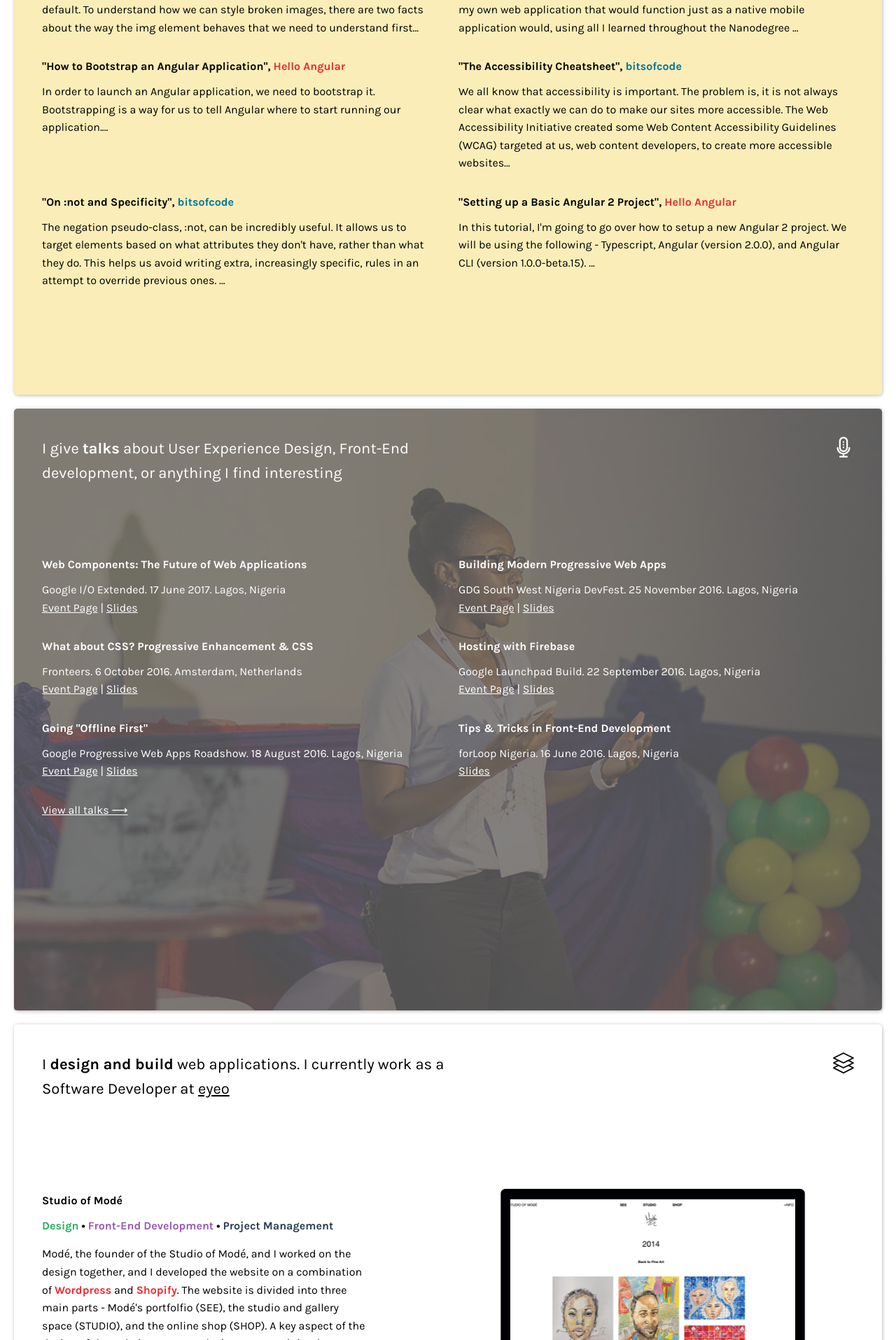
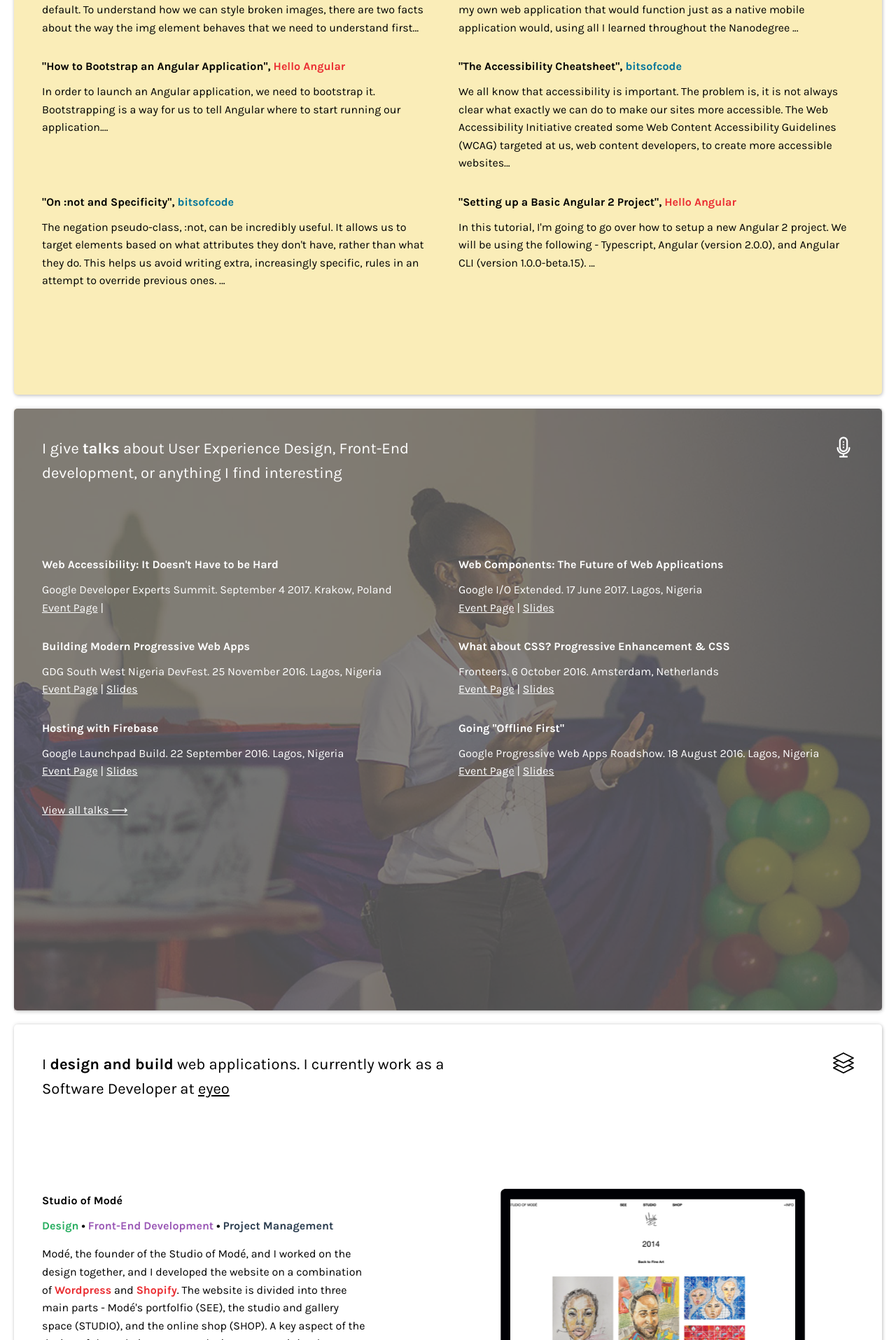
Before and after one commit to ireade/ireaderinokun.com, a Jekyll site: the page built from index.html, in a window 1280 px wide. Shown: the part 1196-3111 px from the top of the page at 70% size. Built offline with Jekyll 4.4.1, drawn with Linux system fonts in a browser that asks for light colours.

Commit message:
Update speaking

```diff
--- a/_css/_type.scss
+++ b/_css/_type.scss
@@ -6,6 +6,7 @@ body {
   font-size: 1.4rem;
   line-height: 1.6;
   font-family: $sans-serif;
+  font-display: swap;
 
   @media screen and (min-width: $screen-med) {
     font-size: 1.6rem;
--- a/_data/speaking.yml
+++ b/_data/speaking.yml
@@ -1,4 +1,12 @@
+
 featured_talks:
+- {
+  title: "Web Accessibility: It Doesn't Have to be Hard",
+  conference: 'Google Developer Experts Summit',
+  location: 'Krakow, Poland',
+  date: 'September 4 2017',
+  event_page_url: 'https://events.withgoogle.com/experts-summit-2017'
+}
 - {
     title: 'Web Components: The Future of Web Applications',
     conference: 'Google I/O Extended',
@@ -43,16 +51,6 @@ featured_talks:
 	slides_url: 'https://speakerdeck.com/ireade/going-offline-first',
 	image: '/assets/img/speaking/talk_pwa_lagos_2016.jpg'
 }
-- {
-	title: 'Tips & Tricks in Front-End Development',
-	conference: 'forLoop Nigeria',
-	location: 'Lagos, Nigeria',
-	date: '16 June 2016',
-	slides_url: 'https://speakerdeck.com/ireade/tips-and-tricks-in-front-end-development',
-	image: '/assets/img/speaking/talk_forloop2.jpg'
-}
-
-
 
 
 
@@ -75,17 +73,24 @@ all_talks:
   featured_image: '/assets/img/speaking/talk_forloop_2017.jpg',
   talks: [
       {
+          title: 'Becoming a GDE & Overcoming Stage Fright',
+          conference: "Google WTM Leads Summit",
+          location: 'Lagos, Nigeria',
+          date: '21 September 2017',
+          slides_url: 'https://speakerdeck.com/ireade/becoming-a-gde-and-overcoming-stage-fright'
+      },
+      {
           title: "Web Accessibility: It Doesn't Have to be Hard",
           conference: 'Google Developer Experts Summit',
           location: 'Krakow, Poland',
-          date: 'September 4 2017',
+          date: '4 September 2017',
           event_page_url: 'https://events.withgoogle.com/experts-summit-2017'
       },
       {
           title: 'What about CSS? Progressive Enhancement & CSS',
           conference: 'Frontend Conf',
           location: 'Zurich, Switzerland',
-          date: 'September 1 2017',
+          date: '1 September 2017',
           event_page_url: 'https://www.frontendconf.ch',
           slides_url: 'https://speakerdeck.com/ireade/what-about-css-progressive-enhancement-and-css-updated',
       },
--- a/assets/css/main.css
+++ b/assets/css/main.css
@@ -66,6 +66,7 @@ body {
   font-size: 1.4rem;
   line-height: 1.6;
   font-family: "Karla", sans-serif;
+  font-display: swap;
 }
 
 @media screen and (min-width: 600px) {
```
Also changed, not shown: 2 other files.
